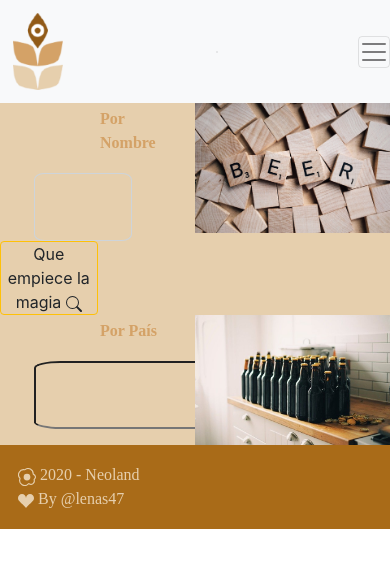
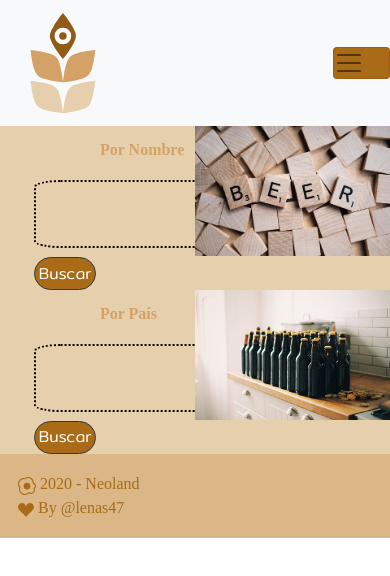
Before and after one commit to emartint90/BeerMe_angular, an Angular app in the folder BeerMe/: page /buscador in a window 390 px wide. Shown: the top 576 px of the page. Built offline with nearby package versions, Linux system fonts and the light colour scheme; a web font is replaced by a local one.

Commit message:
Buscador por país error. Cambio en la maquetación de header, footer y home.

```diff
--- a/BeerMe/src/app/cervezas.service.ts
+++ b/BeerMe/src/app/cervezas.service.ts
@@ -19,5 +19,9 @@ export class CervezasService {
     return this.httpClient.get<Cerveza[]>(this.baseUrl + '/' + pNombre).toPromise();
   }
 
+  getByPais(pPais): Promise<Cerveza[]> {
+    console.log(pPais);
+    return this.httpClient.get<Cerveza[]>(this.baseUrl + '/' + pPais).toPromise();
 
+  }
 }
--- a/BeerMe/src/app/components/buscador/buscador.component.css
+++ b/BeerMe/src/app/components/buscador/buscador.component.css
@@ -12,8 +12,9 @@ label{
   font-weight: bold;
   color: var(--colorClaro);
   margin-left: 6.250em;
-  padding-top:0.250em;
+  padding-top:0.750em;
 }
+
 input{
   display:flex;
   margin-top: 1.125em;
@@ -21,185 +22,33 @@ input{
   margin-left: 2.125em;
   border-radius: 10%;
   height:4.250em ;
-  border-color: white, solid, 3px;
-}
-
-btnBuscar{
-  width: 20px;
-  height: auto;
+  border-color: var(--colorBeige), 3px;
+  border-style: dotted;
 }
 
 
-  /* width: 600px;
-  height: 400px;
-  border-radius: 10%;
-  margin-top: 20px;
-
-  background-image: url("../../../assets/images/maltaArtificial.png");
-  background-repeat: no-repeat;
-}
-
-.buscadornombre{
-
-  margin-left: 700px;
+.btn-dark{
+  background-color: var(--colorMarron);
+  color:white;
+  font-family: var(--fontSecond);
+  font-weight: lighter;
+  border-radius: 20px;
+  border-color: black 1px !important;
+  padding: 0.236em;
+  margin-top:0.525em;
+  margin-left: 2.125em;
 
 }
 
-.titulovariables h1{
-  display: absolute;
-  color:#a96b18;
-  font-size: 60px;
-  margin-left:20px;
+/* .dch{
+  display:absolute;
+  margin-left: 15.125em;
+  margin-top: 1.125em;
+} */
 
-}
-
-
-.cuadradodos{
-.titulonombre h1{
-  display:absolute;
-  color:white;
-  font-size: 60px;
-  margin-left: 10%;
-  margin-top: 100px;
-
-}
-.cuadrado{ */
-  /* position: absolute;
-  width: 600px;
-  height: 400px;
-  border-radius: 10%;
-  margin-left: 600px;
-  display: flex;
-  background-color: yellowgreen;
-  background-repeat: no-repeat;
-  padding: 10px;
-  margin-bottom: 20px;
-
-}
-
-.buscadoravanzado{
-  display: absolute;
-  margin-left: 100px;
-  margin-top: 100px;
-
-
-}
- .buscadoravanzado button {
-  color:#fbf305;
- }
-
-
-
-#content {
-  position: absolute;
-  height: 50px;
-  width: 300px;
-  margin-left: 120px;
-  top: 65%;
-  left: 50%;
-  transform: translate(-50%, -50%);
-}
-
-#content.on {
-   animation-name: in-out;
-   animation-duration: 0.7s;
-  animation-timing-function: linear;
-   animation-iteration-count: 1;
-}
-
-input {
-  box-sizing: border-box;
-  width: 50px;
-  height: 50px;
-  border: 4px solid #ffffff;
-  border-radius: 50%;
-  background: none;
-  color: #fff;
-  font-size: 16px;
-  font-weight: 400;
-  font-family: Roboto;
-  outline: 0;
-  transition: width 0.4s ease-in-out, border-radius 0.8s ease-in-out,
-    padding 0.2s;
-  transition-delay: 0.4s;
-  transform: translate(-100%, -50%);
-}
-
-.search {
-  background: none;
-  position: absolute;
-  top: 0px;
-  left: 0;
-  height: 50px;
-  width: 50px;
-  padding: 0;
-  border-radius: 100%;
-  outline: 0;
-  border: 0;
-  color: inherit;
-  cursor: pointer;
-  transition: 0.2s ease-in-out;
- transform: translate(-100%, -50%);
-}
-
-.search:before {
-  content: "";
-  position: absolute;
-  width: 20px;
-  height: 4px;
-  background-color: #fff;
-  -webkit-transform: rotate(45deg);
-  -ms-transform: rotate(45deg);
-  transform: rotate(45deg);
-  margin-top: 26px;
-  margin-left: 17px;
-  transition: 0.2s ease-in-out;
-}
-
-.close {
-  transition: 0.4s ease-in-out;
-  transition-delay: 0.4s;
-}
-
-.close:before {
-  content: "";
-  position: absolute;
-  width: 27px;
-  height: 4px;
-  margin-top: -1px;
-  margin-left: -13px;
-  background-color: #fff;
-  transform: rotate(45deg);
-  transition: 0.2s ease-in-out;
-}
-
-.close:after {
-  content: "";
-  position: absolute;
-  width: 27px;
-  height: 4px;
-  background-color: #fff;
-  margin-top: -1px;
-  margin-left: -13px;
-  cursor: pointer;
-  transform: rotate(-45deg);
-}
-
-.square {
-  box-sizing: border-box;
-  padding: 0 40px 0 10px;
-  width: 300px;
-  height: 50px;
-  border: 4px solid #ffffff;
-  border-radius: 0;
-  background: none;
-  color: #fff;
-  font-family: Roboto;
-  font-size: 16px;
-  font-weight: 400;
-  outline: 0;
-  transition: width 0.4s ease-in-out, border-radius 0.4s ease-in-out,
-    padding 0.2s;
-  transition-delay: 0.4s, 0s, 0.4s;
-  transform: translate(-100%, -50%);
+/* .bi{
+display:absolute;
+z-index:3;
+margin-left: 10.236em;
+margin-bottom: 3.125em;
 } */
--- a/BeerMe/src/app/components/buscador/buscador.component.html
+++ b/BeerMe/src/app/components/buscador/buscador.component.html
@@ -1,34 +1,45 @@
 <div class="container">
 
     <div class="row">
-        <div class="col col-md-12 col-lg-12">
-            <div class="col-6 col-sm-6 col-md-6 col-lg-6">
-                <label>Por Nombre</label>
-                <input class="form-control" id="buscadorNombre" type="text" [(ngModel)]="nombre">
-                <button class="btn btn-warning" type="button" [routerLink]="['/cervezas',nombre]">
-                    Que empiece la magia
-                    <svg width="1em" height="1em" viewBox="0 0 16 16" class="bi bi-search" fill="currentColor"
+        <!-- <div class="col col-md-12 col-lg-12"> -->
+        <div class=" col-6 col-sm-6 col-md-6 col-lg-6 dch">
+            <label>Por Nombre</label>
+            <input type="search" id="buscadorNombre" [(ngModel)]="nombre">
+            <!-- <svg width="1em" height="1em" viewBox="0 0 16 16" class="bi bi-search" fill="currentColor"
+                    xmlns="http://www.w3.org/2000/svg">
+                    <path fill-rule="evenodd"
+                        d="M10.442 10.442a1 1 0 0 1 1.415 0l3.85 3.85a1 1 0 0 1-1.414 1.415l-3.85-3.85a1 1 0 0 1 0-1.415z" />
+                    <path fill-rule="evenodd"
+                        d="M6.5 12a5.5 5.5 0 1 0 0-11 5.5 5.5 0 0 0 0 11zM13 6.5a6.5 6.5 0 1 1-13 0 6.5 6.5 0 0 1 13 0z" />
+                </svg> -->
+            <button class="btn btn-dark" type="button" [routerLink]="['/cervezas',nombre]">
+                Buscar
+                <!-- <svg width="1em" height="1em" viewBox="0 0 16 16" class="bi bi-search" fill="currentColor"
                         xmlns="http://www.w3.org/2000/svg">
                         <path fill-rule="evenodd"
                             d="M10.442 10.442a1 1 0 0 1 1.415 0l3.85 3.85a1 1 0 0 1-1.414 1.415l-3.85-3.85a1 1 0 0 1 0-1.415z" />
                         <path fill-rule="evenodd"
                             d="M6.5 12a5.5 5.5 0 1 0 0-11 5.5 5.5 0 0 0 0 11zM13 6.5a6.5 6.5 0 1 1-13 0 6.5 6.5 0 0 1 13 0z" />
-                    </svg></button>
-            </div>
+                    </svg> -->
+            </button>
         </div>
+
         <div class="col-6 col-sm-6 col-md-6 col-lg-6" [routerLink]="['/cervezas',nombre]">
             <img class="img-fluid" src="../../../assets/images/beer_letras.jpg" alt="letras">
         </div>
 
 
+
         <div class="row">
             <div class="col-6 col-sm-6 col-md-6 col-lg-6">
                 <label>Por País</label>
-                <input type="search" id="buscadorPais">
+                <input type="search" id="buscadorPais" [(ngModel)]="pais">
+                <button class="btn btn-dark" type="button" [routerLink]="['/cervezas', pais]">Buscar</button>
             </div>
             <div class="col-6 col-sm-6 col-md-6 col-lg-6">
                 <img class="img-fluid" src="../../../assets/images/botellasVacias.jpg" alt="">
             </div>
         </div>
     </div>
+    <!-- </div> -->
 </div>
--- a/BeerMe/src/app/components/buscador/buscador.component.ts
+++ b/BeerMe/src/app/components/buscador/buscador.component.ts
@@ -13,6 +13,7 @@ import { FormsModule } from '@angular/forms';
 export class BuscadorComponent implements OnInit {
 
   nombre: string;
+  pais: string;
   cervezas: Cerveza[];
 
   constructor(
@@ -30,6 +31,7 @@ export class BuscadorComponent implements OnInit {
 
   onClick() {
     console.log(this.nombre);
+    console.log(this.pais)
 
 
 
--- a/BeerMe/src/app/components/footer/footer.component.css
+++ b/BeerMe/src/app/components/footer/footer.component.css
@@ -4,13 +4,13 @@
     padding: 0;
 }
 footer{
-    background-color:#a96b18;
+    background-color:#dbb787;
     font-family: var(--fontOdd);
 }
 .container-fluid{
 bottom: 0;
 width: 100%;
-color:#e6cfad;
+color:var(--colorMarron);
 padding: 1.125em;
 
 }
--- a/BeerMe/src/app/components/head/head.component.css
+++ b/BeerMe/src/app/components/head/head.component.css
@@ -5,20 +5,37 @@
 }
 
 #icono{
-
-    padding: 0.825em;
-
+    padding:0.825em;
 }
-
-#type{
-    /* display: ; */
-margin-left: 0.125em;
-}
+ /* .bg-light{
+    background-color:#dba078 !important;
+ } */
 
 ul li a {
     font-family: var(--fontOdd);
-    /* margin-right:2.125em; */
-    color:#a96b18 ;
+    color:#a96b18;
     font-size: 15px;
     font-weight: bold;
+    padding:0.125em;
+    margin-left: 12.325em;
 }
+
+.navbarNav{
+    padding: 1.125em;
+}
+
+#menu{
+    padding-right: 1.258em;
+    background-color: var(--colorMarron);
+}
+
+#menu #navbarNav{
+color: white;
+}
+
+@media (max-width:800px){
+    #type{
+        margin-left: 10h.250em;
+    }
+
+}
--- a/BeerMe/src/app/components/head/head.component.html
+++ b/BeerMe/src/app/components/head/head.component.html
@@ -10,13 +10,14 @@
 <body>
 
     <nav class="navbar bg-light navbar-light navbar-expand-lg">
-        <a class="navbar" id="icono" href="#"><img src="../../../assets/images/logo_icono_beerme_color_sm_1.png"
-                alt="Icono logo Beer Me"></a>
+        <a class="navbar" id="icono" href="#"><img src="../../../assets/images/logo_icono_beerme_color.svg"
+                width="100px" height="100px" alt="Icono logo Beer Me"></a>
         <a class="navbar d-none  d-md-block" id="type" href="#"><img
-                src="../../../assets/images/logo_type_beerme_color_sm.png" alt="Letras de Beer Me"></a>
-        <button class="navbar-toggler" data-target="#navbarNav" data-toggle="collapse" type="button"></button>
+                src="../../../assets/images/logo_type_beerme_color.svg" width="100px" height="100px"
+                alt="Letras de Beer Me"></a>
+        <!-- <button class="navbar-toggler" data-target="#navbarNav" data-toggle="collapse" type="button"></button> -->
 
-        <button class="navbar-toggler" type="button" data-toggle="collapse" data-target="#navbarNav"
+        <button class="navbar-toggler" id="menu" type="button" data-toggle="collapse" data-target="#navbarNav"
             aria-controls="navbarNav" aria-expanded="false" aria-label="Toggle navigation">
             <span class="navbar-toggler-icon"></span>
         </button>
--- a/BeerMe/src/app/components/home/home.component.css
+++ b/BeerMe/src/app/components/home/home.component.css
@@ -22,21 +22,21 @@ font-family: var(--fontOdd);
 }
 .container-fluid h1{
   margin-top: 1.125em;
-  margin-left: 1.852em;
+  margin-left: 0.852em;
 
 }
 .container-fluid p{
-  margin-left: 5.125em;
+  margin-left: 4.125em;
   font-weight: bold;
 }
 
 
 .buscar{
 position: absolute;
-margin-top:20.250em;
-margin-left:10.125em;
-
-background: #f1af13;
+margin-top:13.250em;
+margin-left:12.125em;
+color: var(--colorBeige);
+background-color: var(--colorClaro);
 /* background-image: url("../../../assets/images/cerveza_grifo.png");
 background-repeat: no-repeat;
 object-fit: cover; */
@@ -57,4 +57,20 @@ width: 100px;
 height: 100px;
 }
 
+span{
+  font-family: var(--fontSecond);
+  font-weight: 500;
+  justify-content: center;
+  /* justify-items: center; */
+}
+
+@media (max-width:992px){
+  .container-fluid{
+    margin-top:2.258em;
+  }
+  .buscar{
+    margin-left:27.125em;
+  }
+}
+
 /* Iconos diseñados por <a href="https://www.flaticon.es/autores/those-icons" title="Those Icons">Those Icons</a> from <a href="https://www.flaticon.es/" title="Flaticon"> www.flaticon.es</a> */
--- a/BeerMe/src/app/components/home/home.component.html
+++ b/BeerMe/src/app/components/home/home.component.html
@@ -2,7 +2,8 @@
     <div class="container-fluid">
         <h1 class="saludo">Hi brewers!</h1>
         <p>Discover a world of beers that's now at your fingertips!</p>
+        <!-- <p>Only click on start and descovery de magic!</p> -->
     </div>
-    <button class="buscar" (click)="onClick('/buscador')"><span>Click!</span></button>
+    <button class="buscar" (click)="onClick('/buscador')"><span>Start!</span></button>
     <!-- </div> -->
 </div>
```
Also changed, not shown: BeerMe/src/app/components/vista-buscador/vista-buscador.component.ts (+9 -2 lines), BeerMe/src/assets/images/logo_icono_beerme_color.svg (added), BeerMe/src/assets/images/logo_type_beerme_color.svg (added).
